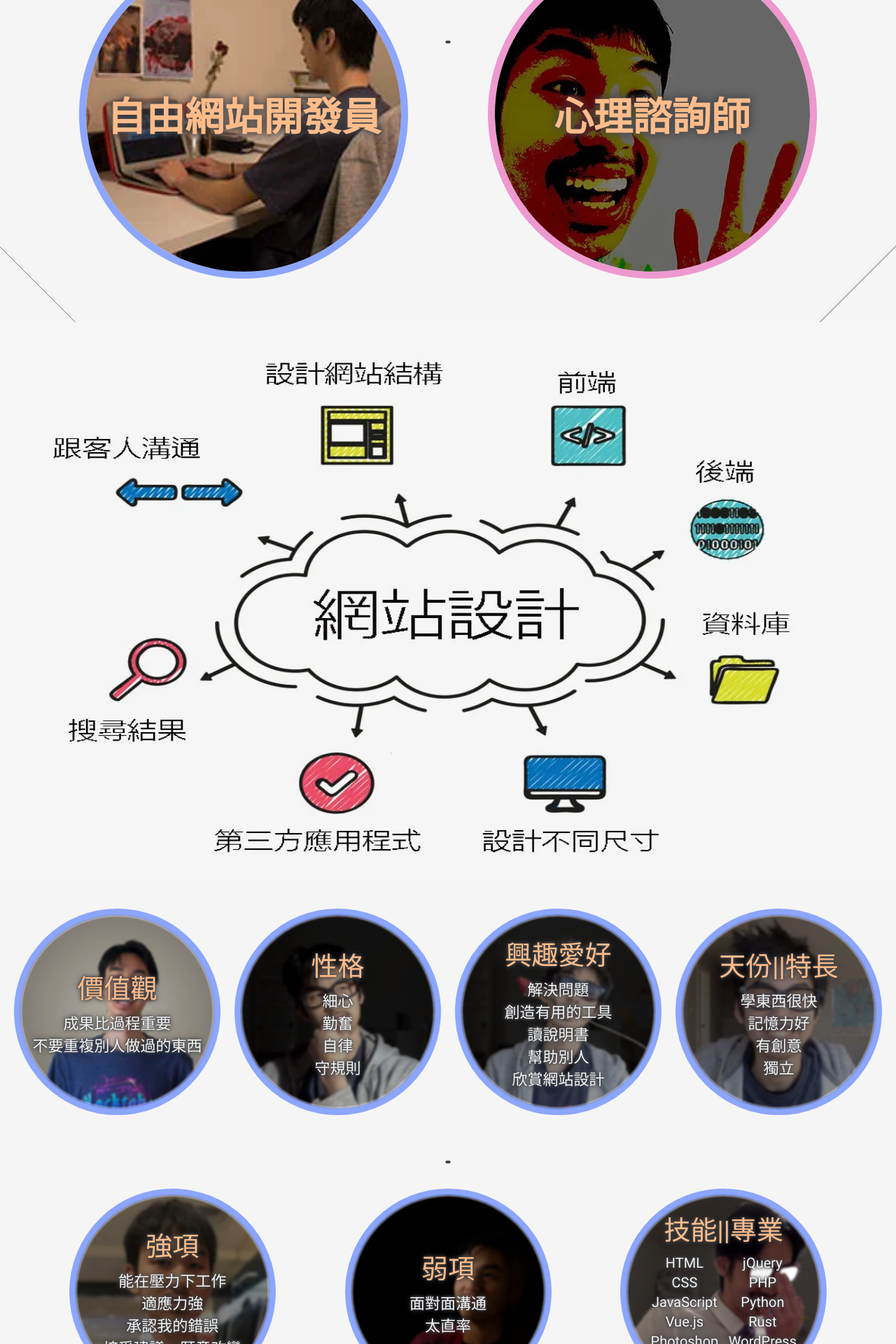
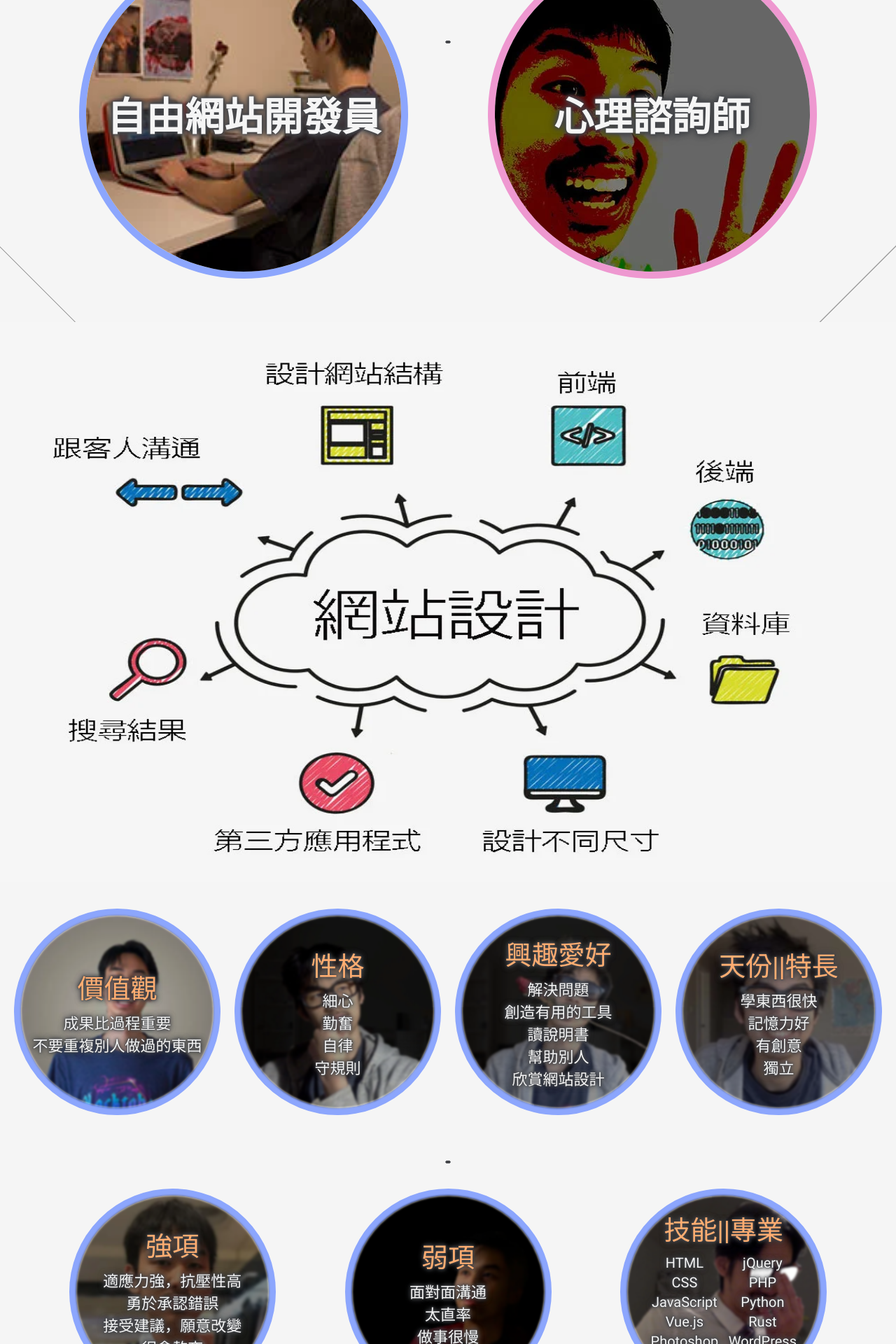
Before and after one commit to ChingChang9/Personal-Website, a Vue app: page /projects/chinese-oral-midterm in a window 1280 px wide. Shown: the part 340-2260 px from the top of the page at 70% size. Built offline with nearby package versions, Linux system fonts and the light colour scheme.

Commit message:
final presentation

```diff
--- a/src/views/blog/TheoryOfKnowledge.vue
+++ b/src/views/blog/TheoryOfKnowledge.vue
@@ -35,7 +35,7 @@
         Contrarily, in the area of knowledge of ethics, deduced theories do not need to be explained, as long as they are consistently observed. In an experiment where three to six-month-old babies were shown a scene where a puppet is struggling to open a box, and one puppet tries to help, while the other shuts the box closed, more than three quarters of the babies preferred the puppet who helped rather than the one who did the opposite. They then used deductive reasoning to conclude that humans develop positive feelings toward helpful individuals, at as early as three months old. This conclusion was made and accepted without having an explanation, because the phenomenon was consistently observed. Thus, retaining a multiplicity of premises does help us overcome their limitations, and support theories that help us better understand the world.
       </div>
       <div class="paragraph">
-        To understand the world, we must continue exploring and validating new theories. Although retaining a multiplicity of theories in some areas of knowledge hinders the pragmatic validity, in other areas of knowledge, it does the opposite, and can even overcome the limitations of each individual theory.
+        To understand the world, we must continue exploring and validating new theories. In the areas of knowledge with relativism, the multiplicity of theories leads to contradiction and therefore hinders the pragmatic validity of theories. However, in other areas of knowledge, it prevents theories from being disproved, and thus helps us enforce pragmatic validity. Moreover, in areas of knowledge where theories can be validated using only observation, the multiplicity of theories can even assist us in overcoming the limitation of each individual theory, helping us explore new theories.
       </div>
     </div>
   </div>
--- a/src/views/projects/ChineseOralMidterm.vue
+++ b/src/views/projects/ChineseOralMidterm.vue
@@ -104,10 +104,10 @@
         </picture>
         <div class="text">
           <div class="title">強項</div>
-          <div>能在壓力下工作</div>
-          <div>適應力強</div>
-          <div>承認我的錯誤</div>
+          <div>適應力強，抗壓性高</div>
+          <div>勇於承認錯誤</div>
           <div>接受建議，願意改變</div>
+          <div>很會熬夜</div>
         </div>
       </div>
 
@@ -121,6 +121,7 @@
           <div class="title">弱項</div>
           <div>面對面溝通</div>
           <div>太直率</div>
+          <div>做事很慢</div>
         </div>
       </div>
 
@@ -273,7 +274,6 @@
         <div class="text">
           <div class="title">強項</div>
           <div>思想開明</div>
-          <div>站在別人的立場考慮問題</div>
           <div>尊重別人的人生</div>
         </div>
       </div>
@@ -287,8 +287,10 @@
         <div class="text">
           <div class="title">弱項</div>
           <div>面對面溝通</div>
-          <div>聲音很平，聽起來很像我沒有感情</div>
+          <div>聲音很平，很像我沒感情</div>
           <div>容易跟著病人一起憂鬱</div>
+          <div>不擅長拒絕別人</div>
+          <div>缺乏自信</div>
         </div>
       </div>
 
@@ -300,8 +302,8 @@
         </picture>
         <div class="text">
           <div class="title">技能||專業</div>
+          <div>對不同背景的人沒有偏見</div>
           <div>會保留病人的秘密</div>
-          <div>對不同背景的人沒有偏見</div>
         </div>
       </div>
     </div>
@@ -412,6 +414,8 @@ export default {
 </script>
 
 <style lang="scss" scoped>
+@import url('https://fonts.googleapis.com/css?family=Roboto:100,300&display=swap');
+
 #presentation {
   user-select: none;
   background:
@@ -479,11 +483,11 @@ export default {
         padding: 0 15px;
         font-size: 22px;
         text-align: center;
-        text-shadow: 0 0 3px $black, 0 0 5px $black, 0 0 8px $black;
+        text-shadow: 0 0 1px $black, 0 0 3px $black, 0 0 5px $black, 0 0 8px $black, 0 0 10px $black;
         .title {
           font-family: Roboto, Arial, sans-serif;
           font-size: 38px;
-          color: $primary-colour;
+          color: darken($primary-colour, 5%);
           margin-bottom: 0.2em;
         }
         table {
@@ -497,8 +501,9 @@ export default {
         .text .title {
           font-size: 56px;
           font-weight: 700;
+          color: $white;
           margin-bottom: 0;
-          text-shadow: 0 0 10px $black, 0 0 15px $black;
+          text-shadow: 0 0 3px $black, 0 0 5px $black, 0 0 8px $black, 0 0 10px $black, 0 0 15px $black;
         }
         img {
           filter: none;
```
